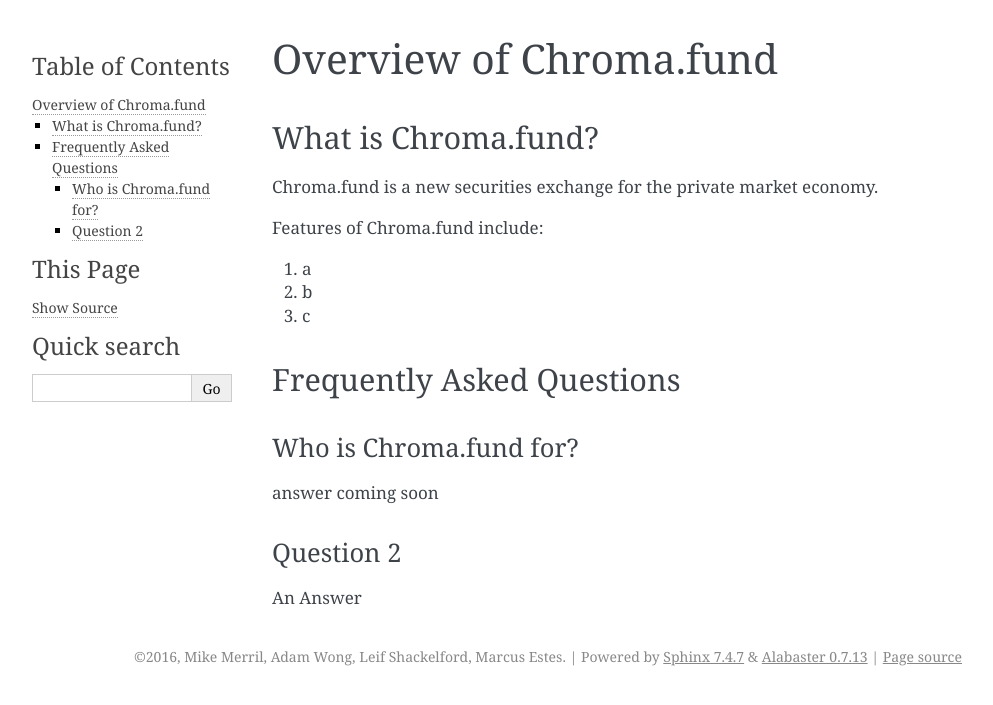
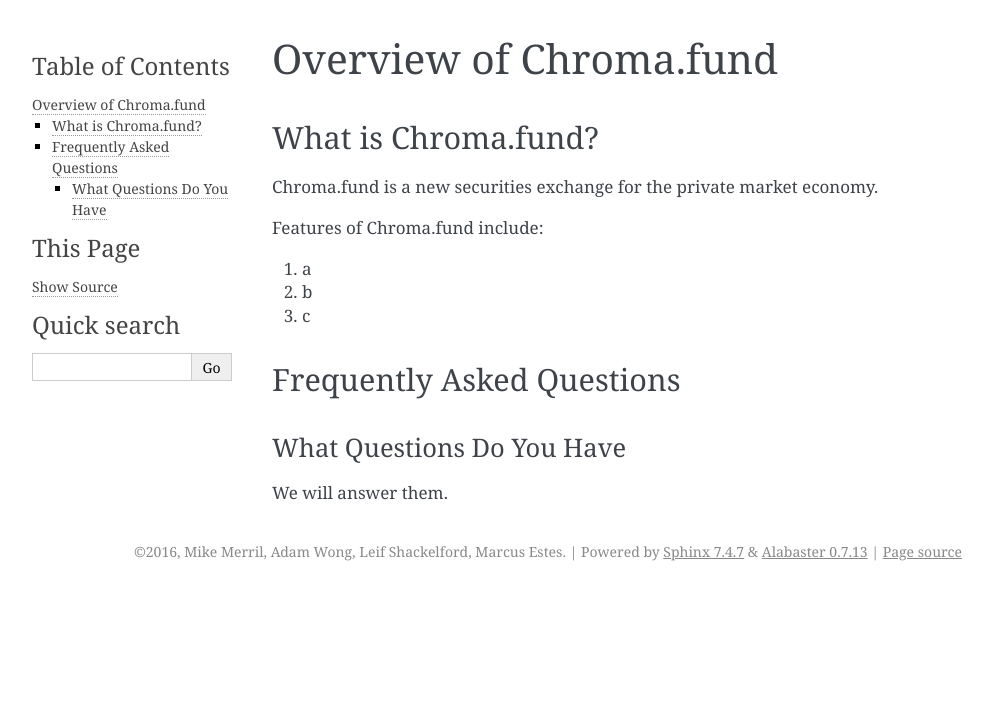
Before and after one commit to ChromaPDX/chroma-fund-docs, a Sphinx documentation site: the page built from docs/source/chroma_fund/overview.rst, in a window 1280 px wide. Shown: the top 705 px of the page, without its empty margins (148-1141 px from the left). Built offline with Sphinx 7.4.7, drawn with Linux system fonts in a browser that asks for light colours.

Commit message:
Update overview.rst

```diff
--- a/docs/source/chroma_fund/overview.rst
+++ b/docs/source/chroma_fund/overview.rst
@@ -15,12 +15,7 @@
 Frequently Asked Questions
 --------------------------
 
-Who is Chroma.fund for?
-~~~~~~~~~~~~~~~~~~~~~~~
+What Questions Do You Have
+~~~~~~~~~~~~~~~~~~~~~~~~~~
 
-answer coming soon
-
-Question 2
-~~~~~~~~~~
-
-An Answer
+We will answer them.
```
